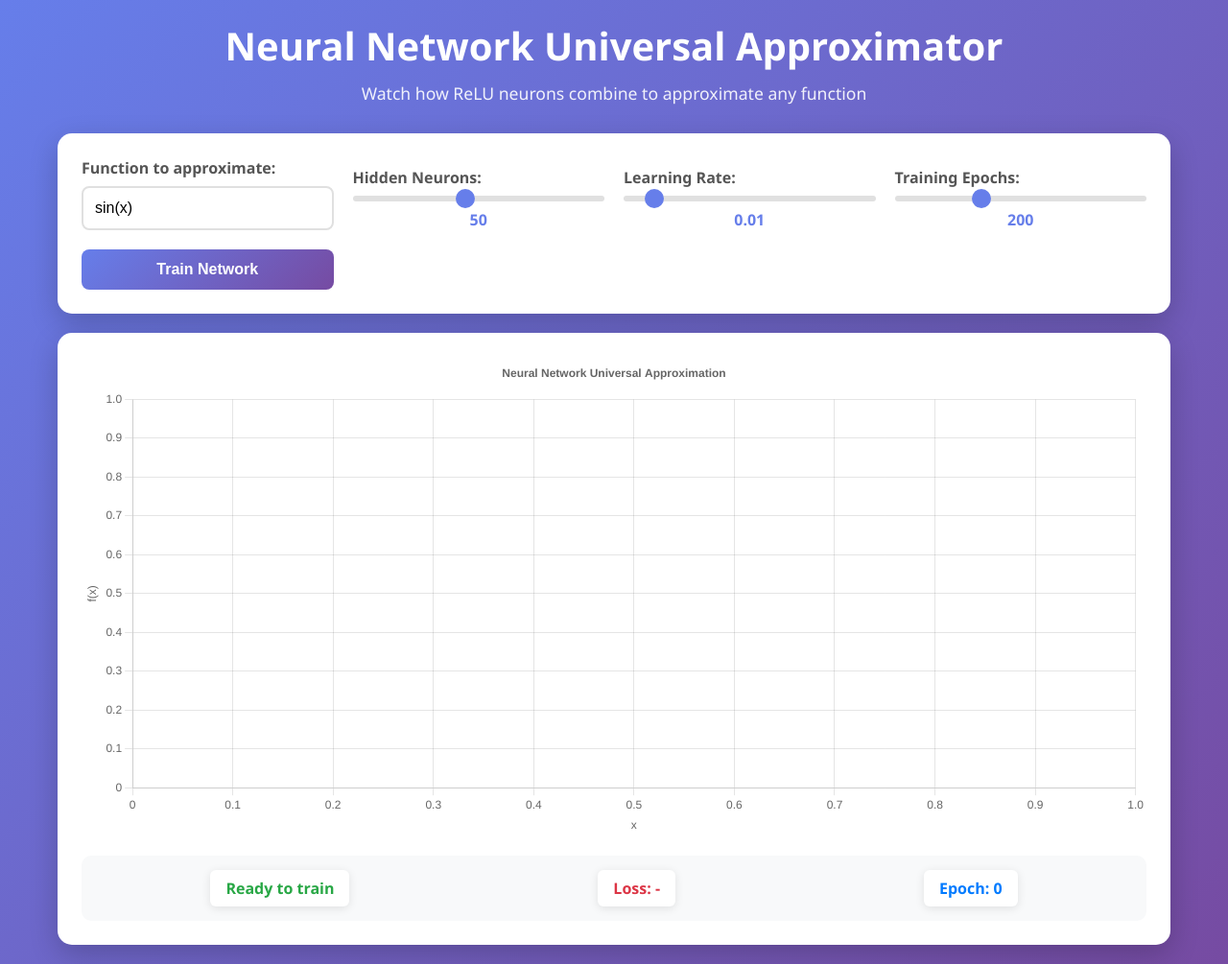
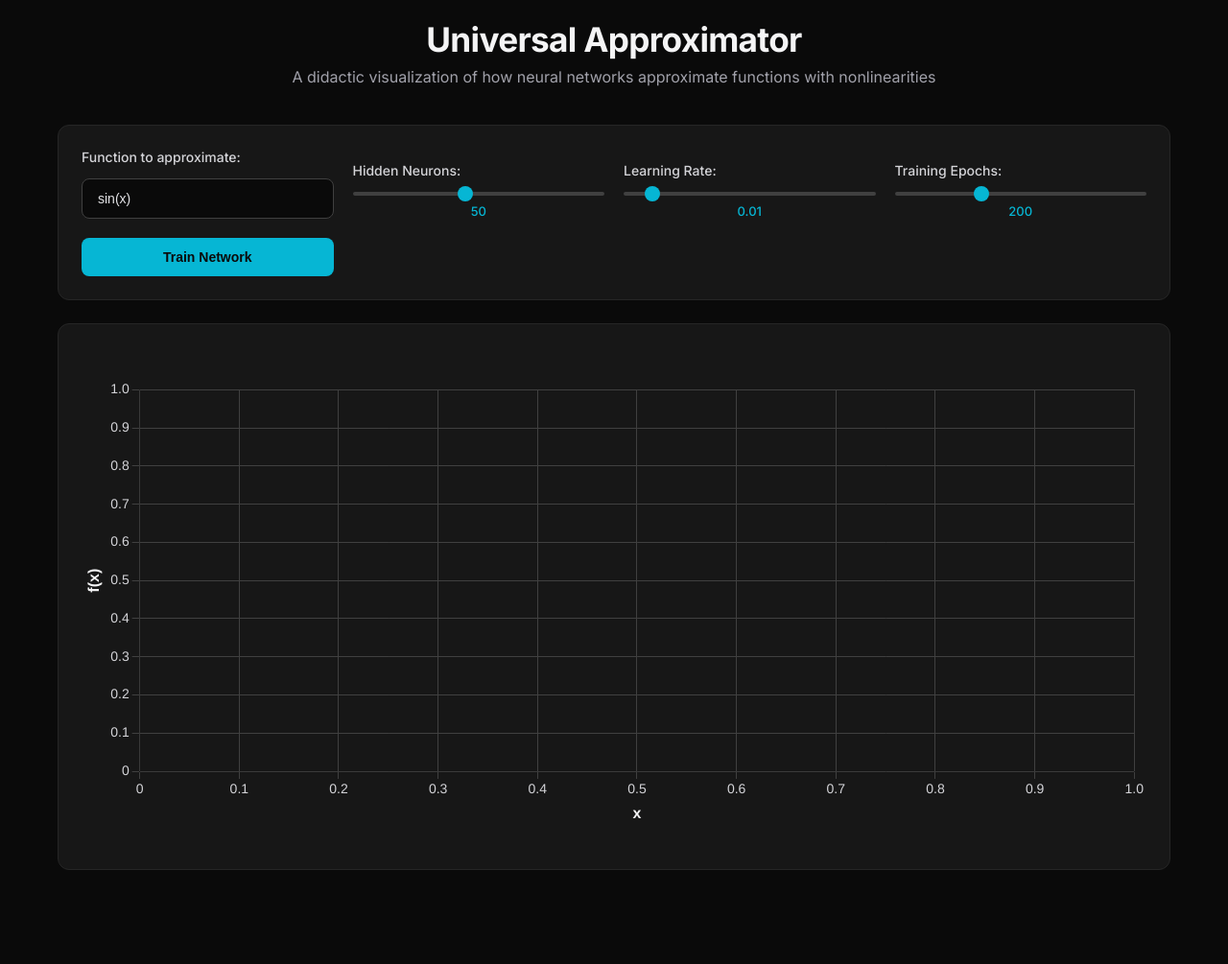
Before and after one commit to rolanrod/the-universal-approximator, a website: page index.html in a window 1280 px wide. Shown: the whole page at 96% size. After the commit the page ends 927 px from the top, so only its background shows below. Drawn offline with nearby package versions, Linux system fonts and the light colour scheme; a script that the page names is missing.

Commit message:
Changed look to be darker and sleeker

```diff
--- a/app.js
+++ b/app.js
@@ -75,7 +75,7 @@ class UniversalApproximator {
     setupChart() {
         const ctx = document.getElementById('main-chart').getContext('2d');
         this.chart = new Chart(ctx, {
-            type: 'scatter',
+            type: 'line',
             data: {
                 labels: [],
                 datasets: []
@@ -86,12 +86,43 @@ class UniversalApproximator {
                 plugins: {
                     title: {
                         display: true,
-                        text: 'Neural Network Universal Approximation'
                     }
                 },
                 scales: {
-                    x: { type: 'linear', title: { display: true, text: 'x' } },
-                    y: { type: 'linear', title: { display: true, text: 'f(x)' } }
+                    x: {
+                        type: 'linear',
+                        title: {
+                            display: true,
+                            text: 'x',
+                            color: '#f4f4f5',
+                            font: { size: 16, weight: '600' }
+                        },
+                        ticks: {
+                            color: '#d4d4d8',
+                            font: { size: 14 }
+                        },
+                        grid: {
+                            color: '#404040',
+                            lineWidth: 1
+                        }
+                    },
+                    y: {
+                        type: 'linear',
+                        title: {
+                            display: true,
+                            text: 'f(x)',
+                            color: '#f4f4f5',
+                            font: { size: 16, weight: '600' }
+                        },
+                        ticks: {
+                            color: '#d4d4d8',
+                            font: { size: 14 }
+                        },
+                        grid: {
+                            color: '#404040',
+                            lineWidth: 1
+                        }
+                    }
                 }
             }
         });
--- a/index.html
+++ b/index.html
@@ -11,8 +11,8 @@
 </head>
 <body>
     <div class="container">
-        <h1>Neural Network Universal Approximator</h1>
-        <p>Watch how ReLU neurons combine to approximate any function</p>
+        <h1>Universal Approximator</h1>
+        <p>A didactic visualization of how neural networks approximate functions with nonlinearities</p>
 
         <div class="controls">
             <div class="input-group">
@@ -45,12 +45,6 @@
             <div class="chart-container">
                 <canvas id="main-chart"></canvas>
             </div>
-
-            <div class="training-info">
-                <div id="training-status">Ready to train</div>
-                <div id="loss-display">Loss: -</div>
-                <div id="epoch-display">Epoch: 0</div>
-            </div>
         </div>
     </div>
 
--- a/style.css
+++ b/style.css
@@ -1,3 +1,5 @@
+@import url('https://fonts.googleapis.com/css2?family=Inter:wght@400;500;600;700&display=swap');
+
 * {
     margin: 0;
     padding: 0;
@@ -5,10 +7,10 @@
 }
 
 body {
-    font-family: 'Segoe UI', Tahoma, Geneva, Verdana, sans-serif;
-    background: linear-gradient(135deg, #667eea 0%, #764ba2 100%);
+    font-family: 'Inter', 'SF Pro Display', -apple-system, BlinkMacSystemFont, sans-serif;
+    background: #0a0a0a;
     min-height: 100vh;
-    color: #333;
+    color: #e4e4e7;
 }
 
 .container {
@@ -19,26 +21,29 @@ body {
 
 h1 {
     text-align: center;
-    color: white;
-    margin-bottom: 10px;
-    font-size: 2.5rem;
+    color: #f4f4f5;
+    margin-bottom: 8px;
+    font-size: 2.2rem;
+    font-weight: 700;
+    letter-spacing: -0.02em;
 }
 
 p {
     text-align: center;
-    color: rgba(255, 255, 255, 0.9);
-    margin-bottom: 30px;
-    font-size: 1.1rem;
+    color: #a1a1aa;
+    margin-bottom: 40px;
+    font-size: 1rem;
+    font-weight: 400;
 }
 
 .controls {
-    background: white;
-    padding: 25px;
-    border-radius: 15px;
-    margin-bottom: 20px;
-    box-shadow: 0 10px 30px rgba(0, 0, 0, 0.2);
+    background: #171717;
+    border: 1px solid #262626;
+    padding: 24px;
+    border-radius: 12px;
+    margin-bottom: 24px;
     display: grid;
-    grid-template-columns: repeat(auto-fit, minmax(250px, 1fr));
+    grid-template-columns: repeat(auto-fit, minmax(240px, 1fr));
     gap: 20px;
     align-items: end;
 }
@@ -50,28 +55,33 @@ p {
 }
 
 .input-group label {
-    font-weight: 600;
-    color: #555;
+    font-weight: 500;
+    color: #d4d4d8;
+    font-size: 14px;
+    margin-bottom: 6px;
 }
 
 .input-group input[type="text"] {
-    padding: 12px;
-    border: 2px solid #e0e0e0;
+    padding: 12px 16px;
+    background: #0a0a0a;
+    border: 1px solid #404040;
     border-radius: 8px;
-    font-size: 16px;
-    transition: border-color 0.3s;
+    font-size: 14px;
+    color: #e4e4e7;
+    transition: all 0.2s ease;
 }
 
 .input-group input[type="text"]:focus {
     outline: none;
-    border-color: #667eea;
+    border-color: #06b6d4;
+    box-shadow: 0 0 0 3px rgba(6, 182, 212, 0.1);
 }
 
 .input-group input[type="range"] {
     width: 100%;
-    height: 6px;
-    border-radius: 3px;
-    background: #e0e0e0;
+    height: 4px;
+    border-radius: 2px;
+    background: #404040;
     outline: none;
     -webkit-appearance: none;
 }
@@ -79,81 +89,92 @@ p {
 .input-group input[type="range"]::-webkit-slider-thumb {
     -webkit-appearance: none;
     appearance: none;
-    width: 20px;
-    height: 20px;
+    width: 16px;
+    height: 16px;
     border-radius: 50%;
-    background: #667eea;
+    background: #06b6d4;
     cursor: pointer;
+    transition: background 0.2s ease;
+}
+
+.input-group input[type="range"]::-webkit-slider-thumb:hover {
+    background: #0891b2;
 }
 
 .input-group span {
-    font-weight: 600;
-    color: #667eea;
+    font-weight: 500;
+    color: #06b6d4;
     text-align: center;
+    font-size: 13px;
 }
 
 #train-btn {
-    padding: 12px 30px;
-    background: linear-gradient(135deg, #667eea 0%, #764ba2 100%);
-    color: white;
+    padding: 12px 24px;
+    background: #06b6d4;
+    color: #0a0a0a;
     border: none;
     border-radius: 8px;
-    font-size: 16px;
+    font-size: 14px;
     font-weight: 600;
     cursor: pointer;
-    transition: transform 0.2s;
+    transition: all 0.2s ease;
 }
 
 #train-btn:hover {
-    transform: translateY(-2px);
+    background: #0891b2;
+    transform: translateY(-1px);
 }
 
 #train-btn:disabled {
-    opacity: 0.6;
+    opacity: 0.4;
     cursor: not-allowed;
     transform: none;
 }
 
 .visualization {
-    background: white;
-    padding: 25px;
-    border-radius: 15px;
-    box-shadow: 0 10px 30px rgba(0, 0, 0, 0.2);
+    background: #171717;
+    border: 1px solid #262626;
+    padding: 24px;
+    border-radius: 12px;
 }
 
 .chart-container {
     height: 500px;
     margin-bottom: 20px;
+    border-radius: 8px;
+    overflow: hidden;
 }
 
 .training-info {
     display: flex;
     justify-content: space-around;
     align-items: center;
-    padding: 15px;
-    background: #f8f9fa;
-    border-radius: 10px;
+    padding: 16px;
+    background: #0a0a0a;
+    border: 1px solid #262626;
+    border-radius: 8px;
     gap: 20px;
 }
 
 .training-info div {
-    font-weight: 600;
+    font-weight: 500;
     padding: 8px 16px;
     border-radius: 6px;
-    background: white;
-    box-shadow: 0 2px 10px rgba(0, 0, 0, 0.1);
+    background: #171717;
+    font-size: 13px;
+    border: 1px solid #404040;
 }
 
 #training-status {
-    color: #28a745;
+    color: #22c55e;
 }
 
 #loss-display {
-    color: #dc3545;
+    color: #ef4444;
 }
 
 #epoch-display {
-    color: #007bff;
+    color: #06b6d4;
 }
 
 @media (max-width: 768px) {
```
